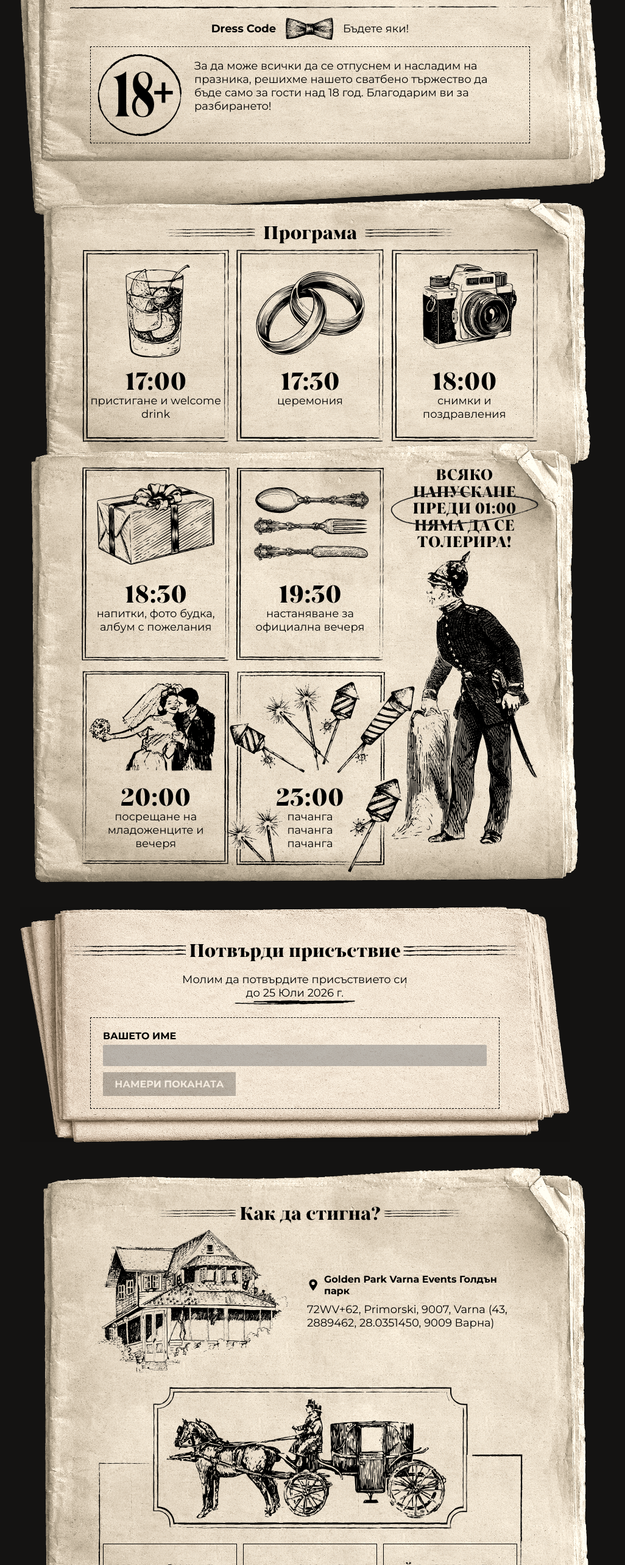
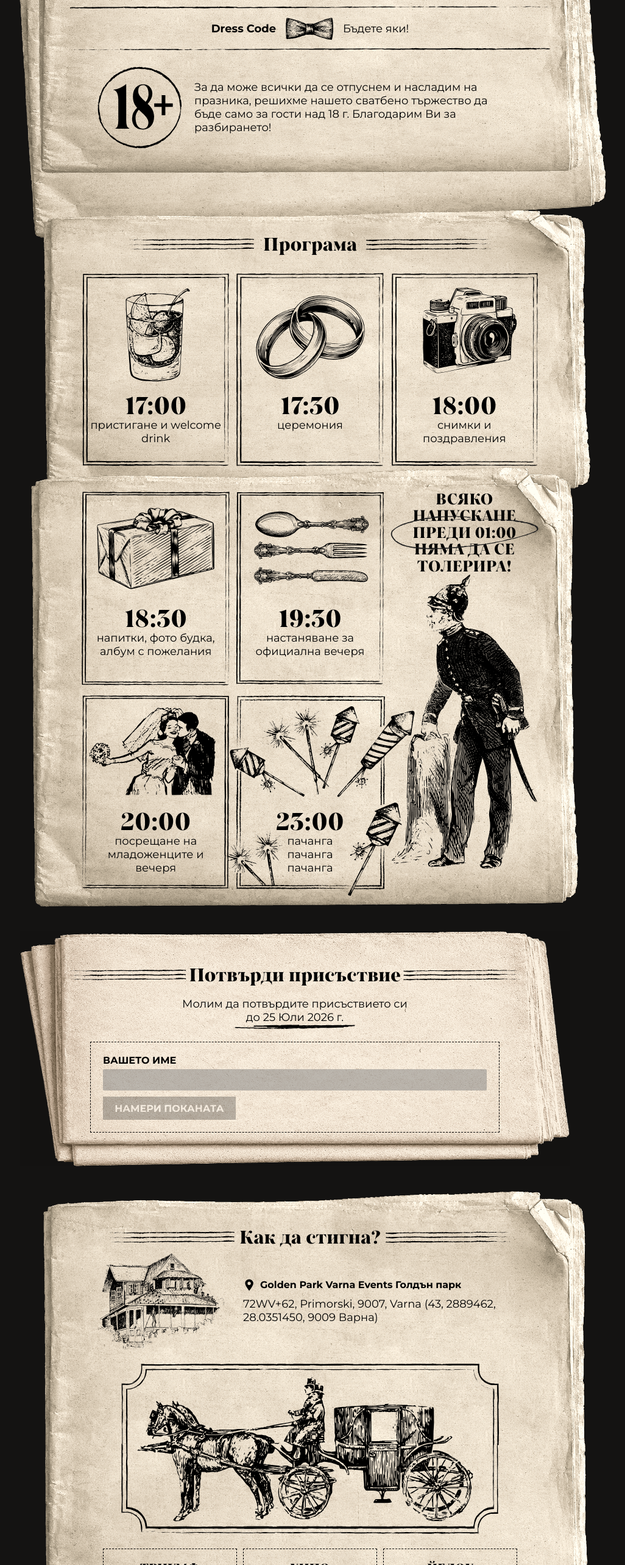
Before and after one commit to IvailoStoyanov/ilkoTatyanaWedding, a React (Vite) app: page / in a window 1280 px wide. Shown: the part 880-3446 px from the top of the page at 61% size, without its empty margins (131-1157 px from the left). Built offline with nearby package versions, Linux system fonts and the light colour scheme.

Commit message:
Refactor Footer and Location components: simplify styles, remove unused images, and enhance layout for better visual consistency.

```diff
--- a/src/components/Footer/index.module.scss
+++ b/src/components/Footer/index.module.scss
@@ -16,19 +16,7 @@
   }
 
   .titleWrapper {
-    display: flex;
-    padding-top: 40px;
-    padding-bottom: 10px;
-    gap: 30px;
-    justify-content: center;
-
-    img {
-      width: 13%;
-    }
-
-    img:nth-of-type(2) {
-      transform: rotate(180deg);
-    }
+    padding: 40px 0 10px;
   }
 }
 
--- a/src/components/Footer/index.tsx
+++ b/src/components/Footer/index.tsx
@@ -1,5 +1,4 @@
 import newspaper from "../../assets/background.png";
-import titleWolverine from "../../assets/title-wolverine.svg";
 
 import styles from "./index.module.scss";
 
@@ -8,9 +7,7 @@ const Footer = () => {
     <div className={styles.footerWrapper}>
       <img className={styles.newspaper} src={newspaper} alt="newspaper" />
       <div className={styles.titleWrapper}>
-        <img src={titleWolverine} alt="titleWolverine" />
         <h2 className={styles.sectionTitle}>с обич <br /> Татяна и Илия</h2>
-        <img src={titleWolverine} alt="titleWolverine" />
       </div>
     </div>
   );
--- a/src/components/Location/index.module.scss
+++ b/src/components/Location/index.module.scss
@@ -82,10 +82,10 @@
 
 .carrageIconsWrapper {
   display: grid;
-  grid-template-columns: 1fr 6fr 1fr;
 
   img {
-    width: 100%;
+    width: 90%;
+    margin: 0 auto;
   }
 }
 
@@ -98,7 +98,7 @@
   display: grid;
   grid-template-columns: 1fr 1fr 1fr;
   gap: 10px;
-  padding: 10px;
+  padding: 20px 10px 10px 10px;
 
   .link,
   p {
@@ -109,7 +109,7 @@
   .textBox {
     text-align: center;
     word-break: break-word;
-    border: 1px solid black;
+    border: 1px dashed black;
     padding: 10px 3px;
 
     h4 {
@@ -126,16 +126,21 @@
   .locationWrapper {
     .titleWrapper {
       padding-top: 60px;
+
+      img {
+        width: 21%;
+      }
     }
   }
 
   .cabinWrapper {
     gap: 30px;
+    grid-template-columns: 30% 1fr;
   }
 
   .boxes {
     .textBox {
-      padding: 30px 0;
+      padding: 20px 0;
 
       .link,
       p {
@@ -152,5 +157,4 @@
       }
     }
   }
-
 }
--- a/src/components/Location/index.tsx
+++ b/src/components/Location/index.tsx
@@ -36,13 +36,11 @@ const Timetable = () => {
         </div>
         <div className={styles.carrageWrapper}>
           <div className={styles.carrageIconsWrapper}>
-            <img src={left} alt="left" className={styles.left} />
             <img src={carrage} alt="carrage" />
-            <img src={right} alt="right" className={styles.right} />
           </div>
           <div className={styles.boxes}>
             <div className={styles.textBox}>
-              <h4>ТРИУМФ ТАКСИ</h4>
+              <h4>ТРИУМФ <br /> ТАКСИ</h4>
               <p>+359 52 644 44</p>
               <p>+359 879 644 444</p>
               <a
@@ -50,11 +48,11 @@ const Timetable = () => {
                 target="_blank"
                 className={styles.link}
               >
-                www.triumftaxi.com
+                triumftaxi.com
               </a>
             </div>
             <div className={styles.textBox}>
-              <h4>ХИПО ТАКСИ</h4>
+              <h4>ХИПО <br /> ТАКСИ</h4>
               <p>+359 52 344 444</p>
               <p>+359 876 344 444</p>
               <a
@@ -62,18 +60,18 @@ const Timetable = () => {
                 target="_blank"
                 className={styles.link}
               >
-                www.hippotaxi.bg
+                hippotaxi.bg
               </a>
             </div>
             <div className={styles.textBox}>
-              <h4>ЙЕЛОУ ТАКСИ</h4>
+              <h4>ЙЕЛОУ <br /> ТАКСИ</h4>
               <p>+359 882 021 124</p>
               <a
                 href="https://www.yellow333.com/"
                 target="_blank"
                 className={styles.link}
               >
-                www.yellow333.com
+                yellow333.com
               </a>
             </div>
           </div>
--- a/src/components/SubHeader/SubHeader.module.scss
+++ b/src/components/SubHeader/SubHeader.module.scss
@@ -30,6 +30,10 @@
   display: block;
   width: 80%;
   margin: 10px auto;
+
+  &.inverted {
+    transform: rotate(180deg);
+  }
 }
 
 .dressCodeWrapper {
@@ -49,7 +53,7 @@
 
 .noBabyWrapper {
   display: flex;
-  border: 1px dashed black;
+  align-items: center;
   width: 70%;
   margin: 10px auto;
   padding: 10px;
--- a/src/components/SubHeader/index.tsx
+++ b/src/components/SubHeader/index.tsx
@@ -20,6 +20,12 @@ export default function SubHeader() {
         <img className={styles.bowTie} src={bowTie} alt="Bow Tie" />
         <span>Бъдете яки!</span>
       </div>
+      <img
+        className={`${styles.horizontalLine} ${styles.inverted}`}
+        src={horizontalLine}
+        alt="Horizontal Line"
+
+      />
       <div className={styles.noBabyWrapper}>
         <img
           className={styles.noBaby}
@@ -28,8 +34,8 @@ export default function SubHeader() {
         />
         <p>
           За да може всички да се отпуснем и насладим на празника, решихме
-          нашето сватбено тържество да бъде само за гости над 18 год. Благодарим
-          ви за разбирането!
+          нашето сватбено тържество да бъде само за гости над 18 г. Благодарим
+          Ви за разбирането!
         </p>
       </div>
     </div>
--- a/src/components/Timetable/index.module.scss
+++ b/src/components/Timetable/index.module.scss
@@ -21,7 +21,7 @@
   .titleWrapper {
     display: flex;
     padding-top: 40px;
-    padding-bottom: 10px;
+    padding-bottom: 30px;
     gap: 10px;
     justify-content: center;
 
@@ -205,4 +205,10 @@
       font-size: 18px;
     }
   }
+
+  .start .titleWrapper {
+    img {
+      width: 21%;
+    }
+  }
 }
```
